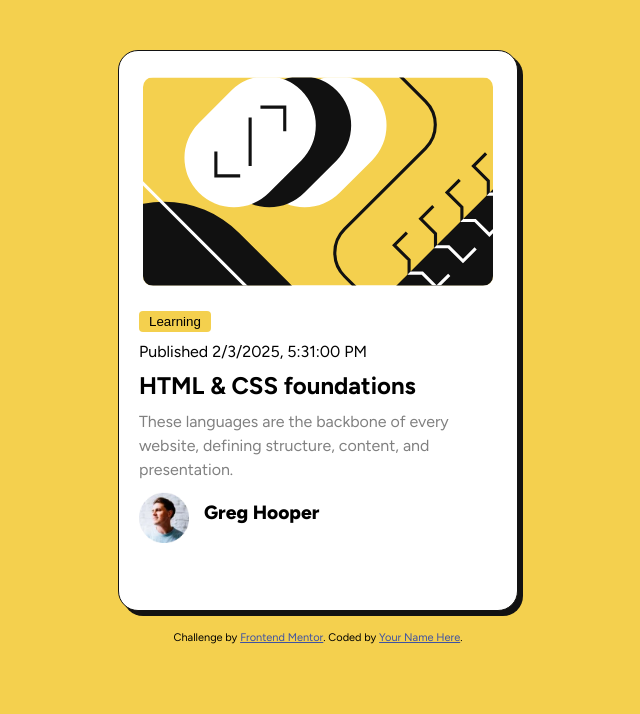
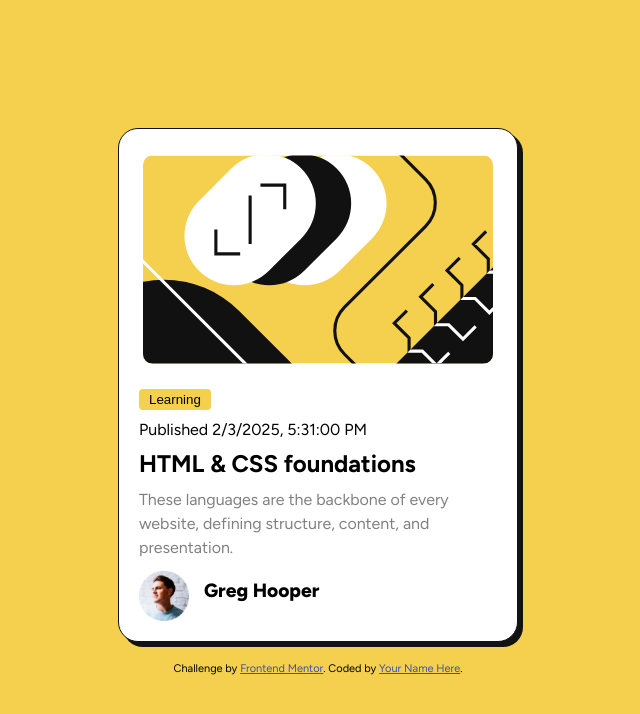
Before and after one commit to SubrinaSharmin/blog_card_design, a plain HTML site: page index.html in a window 1280 px wide. Shown: the whole page, without its empty margins (322-962 px from the left). Drawn offline with Linux system fonts and the light colour scheme.

Commit message:
Update styles.css

```diff
--- a/styles.css
+++ b/styles.css
@@ -24,10 +24,10 @@ html {
 body {
   font-family: "Figtree", serif;
   background-color: var(--background-color);
-  height: 80vh;
+  height: 50vh;
   display: grid;
   justify-content: center;
-  margin-top: 50px;
+  margin-top: 10%;
 }
 
 .container {
```
